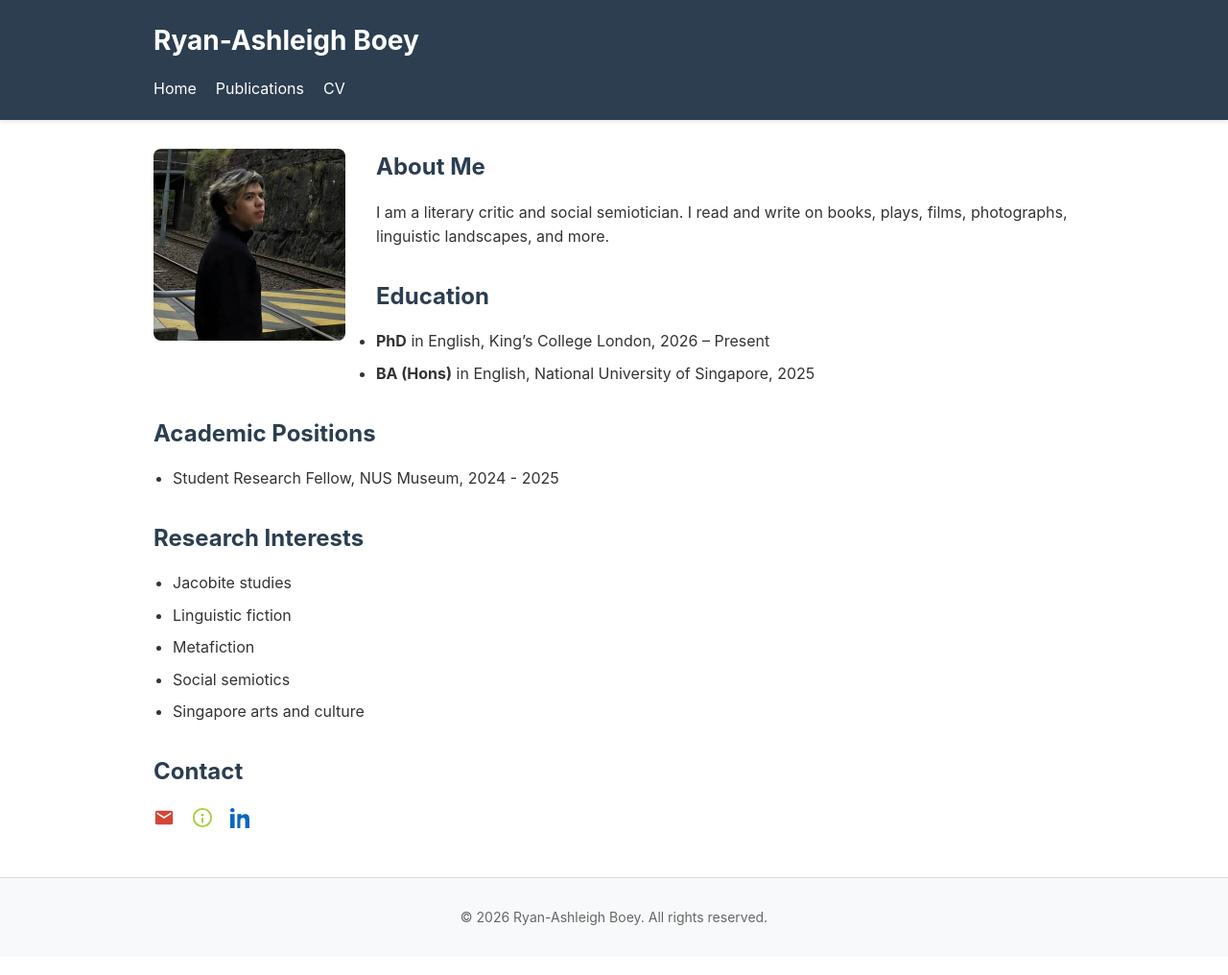
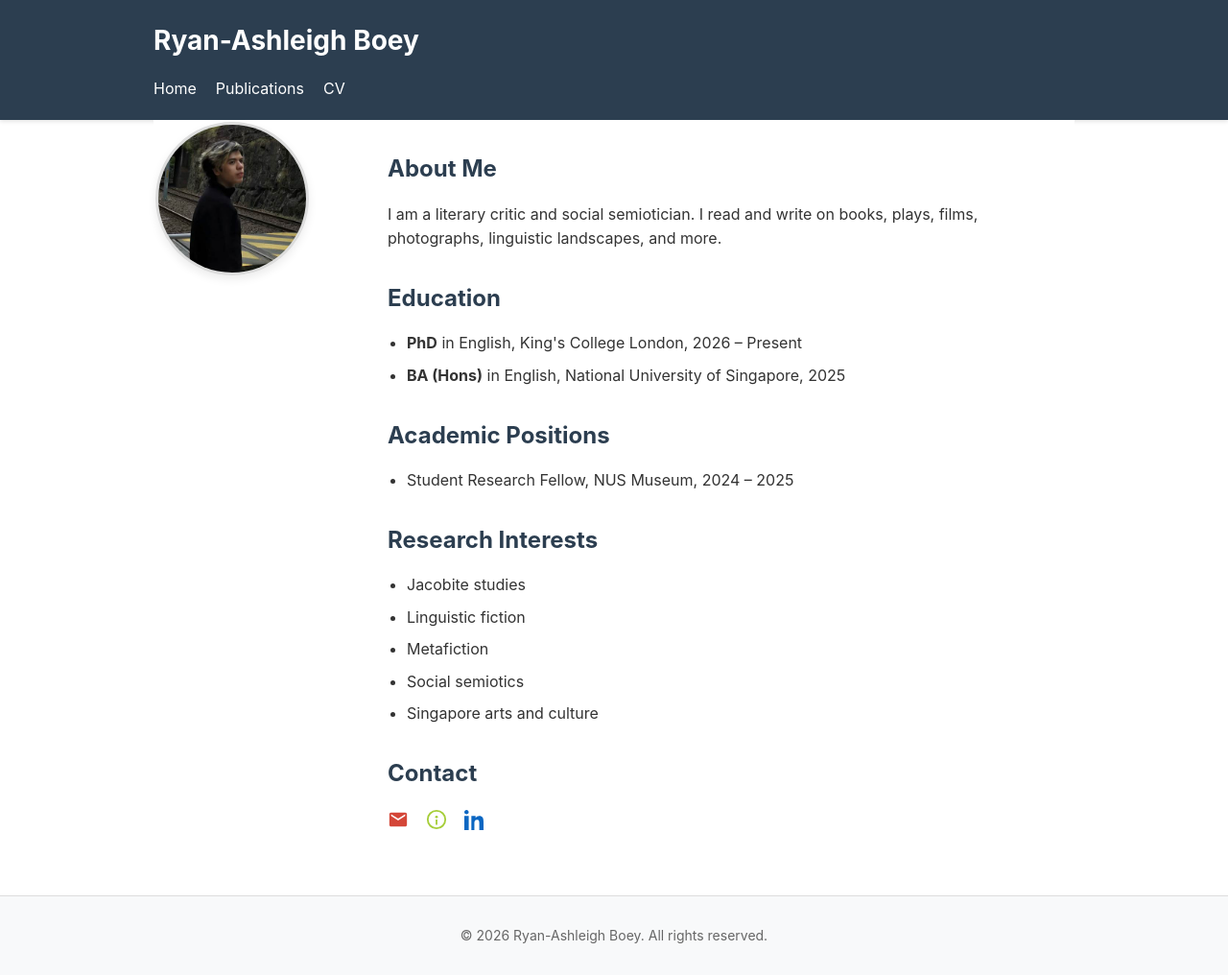
Before and after one commit to r-boey/r-boey.github.io, a Jekyll site: the page built from index.md, in a window 1280 px wide. Shown: the whole page at 96% size. Built offline with Jekyll 4.4.1, drawn with Linux system fonts in a browser that asks for light colours; part of the change alters nothing that is shown.

Commit message:
Update index.md

```diff
--- a/index.md
+++ b/index.md
@@ -2,44 +2,102 @@
 layout: default
 title:
 ---
-<img src="{{ '/assets/IMG_5818.JPG' | relative_url }}"
-     alt="Ryan-Ashleigh Boey"
-     width="200"
-     style="float:left; margin:0 32px 24px 0; border-radius:8px;">
+<table>
+  <tr>
+    <td width="240" valign="top">
+      <img src="{{ '/assets/IMG_5818.JPG' | relative_url }}"
+           alt="Ryan-Ashleigh Boey"
+           width="200"
+           class="profile-img">
+    </td>
 
-## About Me
+    <td valign="top">
 
-I am a literary critic and social semiotician. I read and write on books, plays, films, photographs, linguistic landscapes, and more.
+      <h2>About Me</h2>
 
-## Education
+      <p>
+        I am a literary critic and social semiotician. I read and write on books,
+        plays, films, photographs, linguistic landscapes, and more.
+      </p>
 
-- **PhD** in English, King's College London, 2026 – Present
-- **BA (Hons)** in English, National University of Singapore, 2025
+      <h2>Education</h2>
 
-## Academic Positions
+      <ul>
+        <li><strong>PhD</strong> in English, King's College London, 2026 – Present</li>
+        <li><strong>BA (Hons)</strong> in English, National University of Singapore, 2025</li>
+      </ul>
 
-- Student Research Fellow, NUS Museum, 2024 - 2025
+      <h2>Academic Positions</h2>
 
-## Research Interests
+      <ul>
+        <li>Student Research Fellow, NUS Museum, 2024 – 2025</li>
+      </ul>
 
-- Jacobite studies
-- Linguistic fiction
-- Metafiction
-- Social semiotics
-- Singapore arts and culture
+      <h2>Research Interests</h2>
 
-## Contact
+      <ul>
+        <li>Jacobite studies</li>
+        <li>Linguistic fiction</li>
+        <li>Metafiction</li>
+        <li>Social semiotics</li>
+        <li>Singapore arts and culture</li>
+      </ul>
 
-<p>
-  <a href="mailto:ryanboey20@gmail.com" aria-label="Email (Gmail)" title="Email" style="color: #D44638; text-decoration: none;">
-    <svg xmlns="http://www.w3.org/2000/svg" viewBox="0 0 24 24" width="22" height="22" fill="currentColor" style="vertical-align:middle"><path d="M20 4H4c-1.1 0-2 .9-2 2v12c0 1.1.9 2 2 2h16c1.1 0 2-.9 2-2V6c0-1.1-.9-2-2-2zm0 4-8 5L4 8V6l8 5 8-5v2z"/></svg>
-  </a>
-  &nbsp;&nbsp;
-  <a href="https://orcid.org/0009-0003-6998-663X" aria-label="ORCID" title="ORCID" style="color: #A6CE39; text-decoration: none;">
-    <svg xmlns="http://www.w3.org/2000/svg" viewBox="0 0 24 24" width="22" height="22" fill="currentColor" style="vertical-align:middle"><circle cx="12" cy="12" r="10" stroke="currentColor" fill="none" stroke-width="2"/><circle cx="12" cy="9" r="1.5" fill="currentColor"/><rect x="11" y="12" width="2" height="6" fill="currentColor"/></svg>
-  </a>
-  &nbsp;&nbsp;
-  <a href="https://www.linkedin.com/in/ryan-ashleigh-boey" aria-label="LinkedIn" title="LinkedIn" style="color: #0A66C2; text-decoration: none;">
-    <svg xmlns="http://www.w3.org/2000/svg" viewBox="0 0 24 24" width="22" height="22" fill="currentColor" style="vertical-align:middle"><path d="M4.98 3.5C4.98 4.88 3.88 6 2.5 6S0 4.88 0 3.5 1.12 1 2.5 1 4.98 2.12 4.98 3.5zM0 8h5v16H0zM8 8h4.8v2.2h.1c.7-1.3 2.4-2.2 3.9-2.2 4.2 0 5 2.8 5 6.5V24H17v-7.6c0-1.8 0-4.2-2.6-4.2-2.6 0-3 2-3 4v7.8H8V8z"/></svg>
-  </a>
-</p>
+      <h2>Contact</h2>
+
+      <p>
+        <a href="mailto:ryanboey20@gmail.com"
+           aria-label="Email (Gmail)"
+           title="Email"
+           style="color:#D44638; text-decoration:none;">
+          <svg xmlns="http://www.w3.org/2000/svg"
+               viewBox="0 0 24 24"
+               width="22"
+               height="22"
+               fill="currentColor"
+               style="vertical-align:middle">
+            <path d="M20 4H4c-1.1 0-2 .9-2 2v12c0 1.1.9 2 2 2h16c1.1 0 2-.9 2-2V6c0-1.1-.9-2-2-2zm0 4-8 5L4 8V6l8 5 8-5v2z"/>
+          </svg>
+        </a>
+
+        &nbsp;&nbsp;
+
+        <a href="https://orcid.org/0009-0003-6998-663X"
+           aria-label="ORCID"
+           title="ORCID"
+           style="color:#A6CE39; text-decoration:none;">
+          <svg xmlns="http://www.w3.org/2000/svg"
+               viewBox="0 0 24 24"
+               width="22"
+               height="22"
+               fill="currentColor"
+               style="vertical-align:middle">
+            <circle cx="12" cy="12" r="10"
+                    stroke="currentColor"
+                    fill="none"
+                    stroke-width="2"/>
+            <circle cx="12" cy="9" r="1.5" fill="currentColor"/>
+            <rect x="11" y="12" width="2" height="6" fill="currentColor"/>
+          </svg>
+        </a>
+
+        &nbsp;&nbsp;
+
+        <a href="https://www.linkedin.com/in/ryan-ashleigh-boey"
+           aria-label="LinkedIn"
+           title="LinkedIn"
+           style="color:#0A66C2; text-decoration:none;">
+          <svg xmlns="http://www.w3.org/2000/svg"
+               viewBox="0 0 24 24"
+               width="22"
+               height="22"
+               fill="currentColor"
+               style="vertical-align:middle">
+            <path d="M4.98 3.5C4.98 4.88 3.88 6 2.5 6S0 4.88 0 3.5 1.12 1 2.5 1 4.98 2.12 4.98 3.5zM0 8h5v16H0zM8 8h4.8v2.2h.1c.7-1.3 2.4-2.2 3.9-2.2 4.2 0 5 2.8 5 6.5V24H17v-7.6c0-1.8 0-4.2-2.6-4.2-2.6 0-3 2-3 4v7.8H8V8z"/>
+          </svg>
+        </a>
+      </p>
+
+    </td>
+  </tr>
+</table>
```
